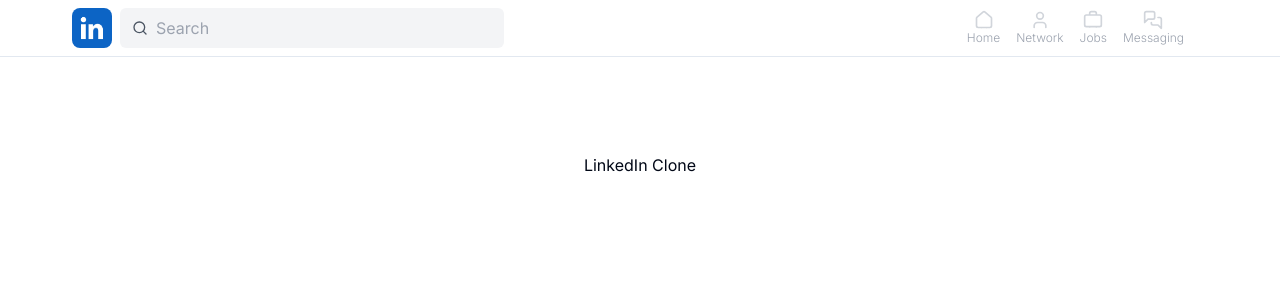
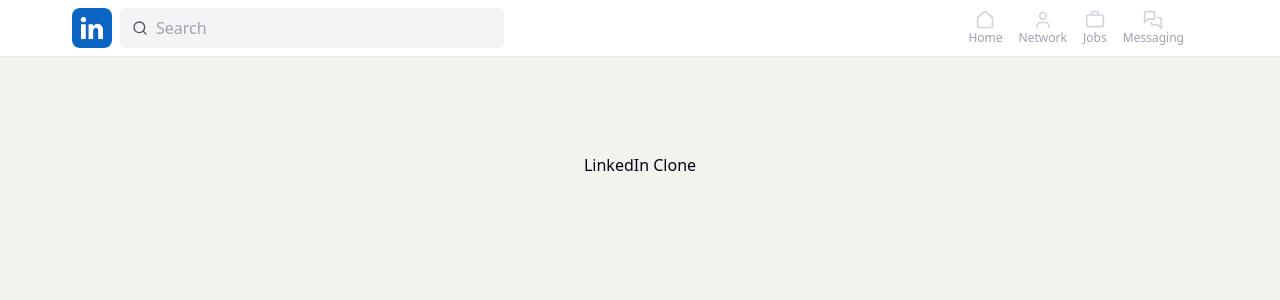
Before and after one commit to UserDonald/LinkedIn-Clone, a Next.js app: page / in a window 1280 px wide. Shown: the top 300 px of the page. Built offline with nearby package versions, Linux system fonts and the light colour scheme.

Commit message:
Implementing Page Sizing / Flex Box / Background Color

```diff
--- a/app/layout.tsx
+++ b/app/layout.tsx
@@ -17,14 +17,14 @@ export default function RootLayout({
 }>) {
   return (
     <html lang="en">
-      <body className={inter.className}>
+      <body className="min-h-screen flex flex-col">
         {/* Toaster */}
 
         <header className='border-b sticky top-0 bg-white z-50'>
           <Header />
         </header>
 
-        <div>
+        <div className='bg-[#F4F2ED] flex-1 w-full'>
           <main>{children}</main>
         </div>
       </body>
```
